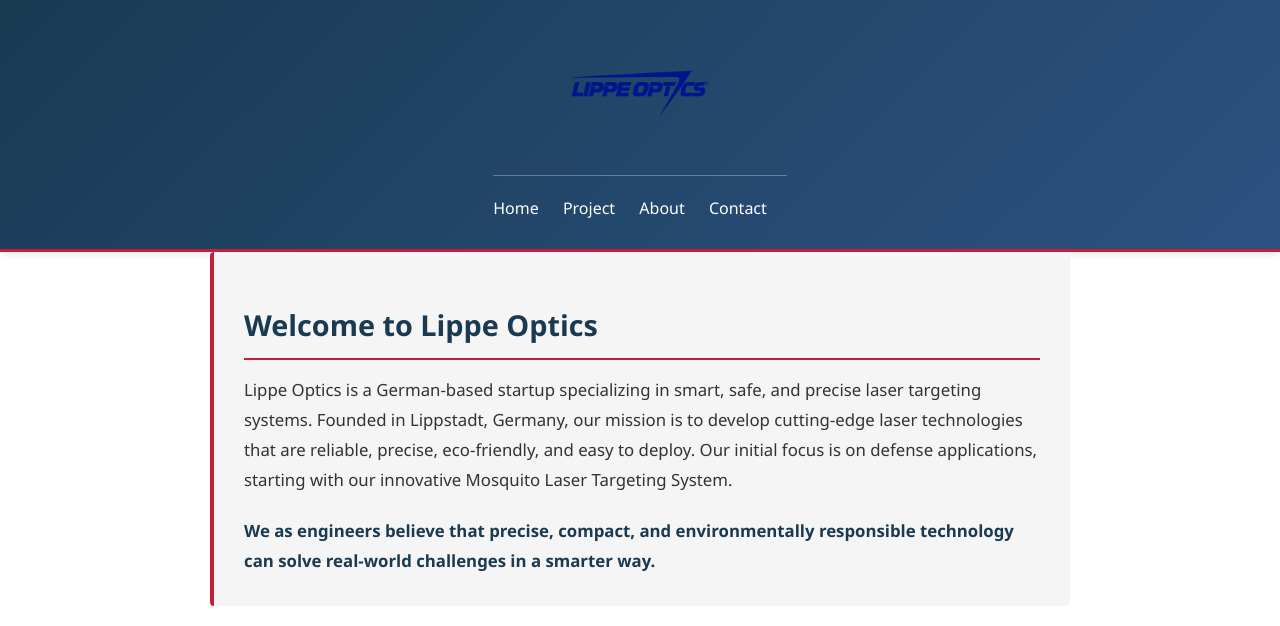
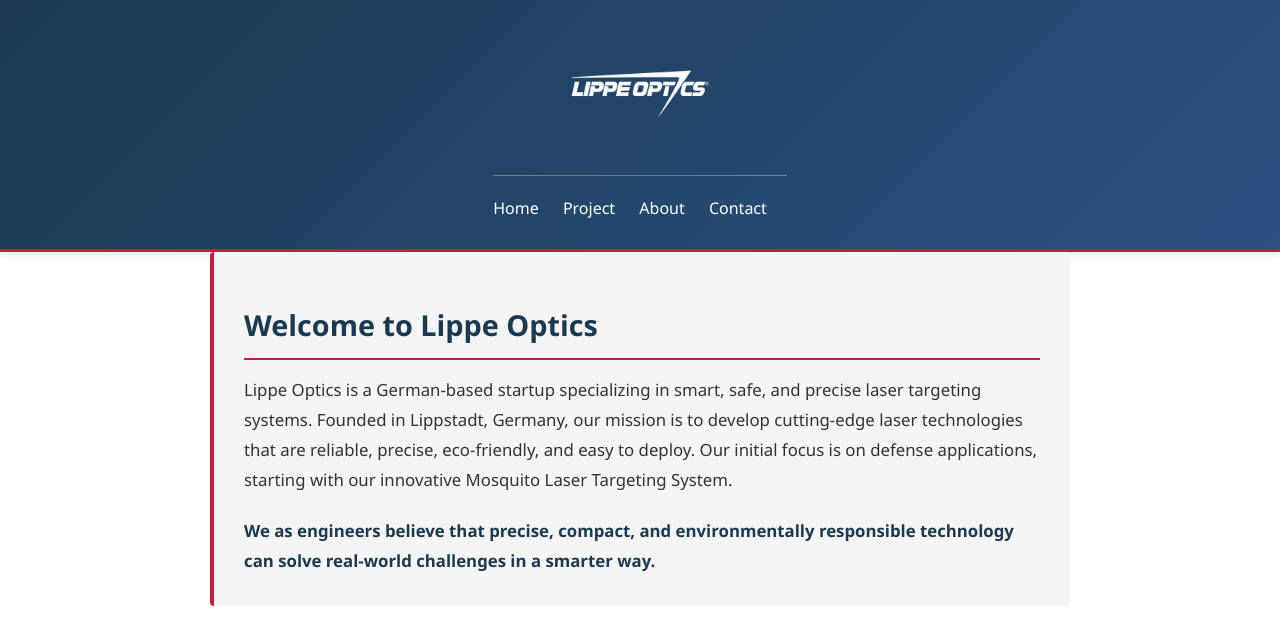
Before and after one commit to Enea322/LO-website-demo, a Jekyll site: the page built from index.md, in a window 1280 px wide. Shown: the top 626 px of the page. Built offline with Jekyll 4.4.1, drawn with Linux system fonts in a browser that asks for light colours; grey boxes are pictures that could not be loaded.

Commit message:
Small tweaks to website content

```diff
--- a/_layouts/default.html
+++ b/_layouts/default.html
@@ -16,7 +16,7 @@
             <div class="site-brand">
 
                 {% if page.url == '/' %}
-                <img src="{{ '/imgs/logo_lo.png' | relative_url }}" alt="Lippe Optics logo" class="site-logo">
+                <img src="{{ '/imgs/logo_loW.png' | relative_url }}" alt="Lippe Optics logo" class="site-logo">
                 {% else %}
                 <div>
                     <h1>{{ site.title }}</h1>
```
Also changed, not shown: imgs/logo_loW.png (added), 1 other file.
